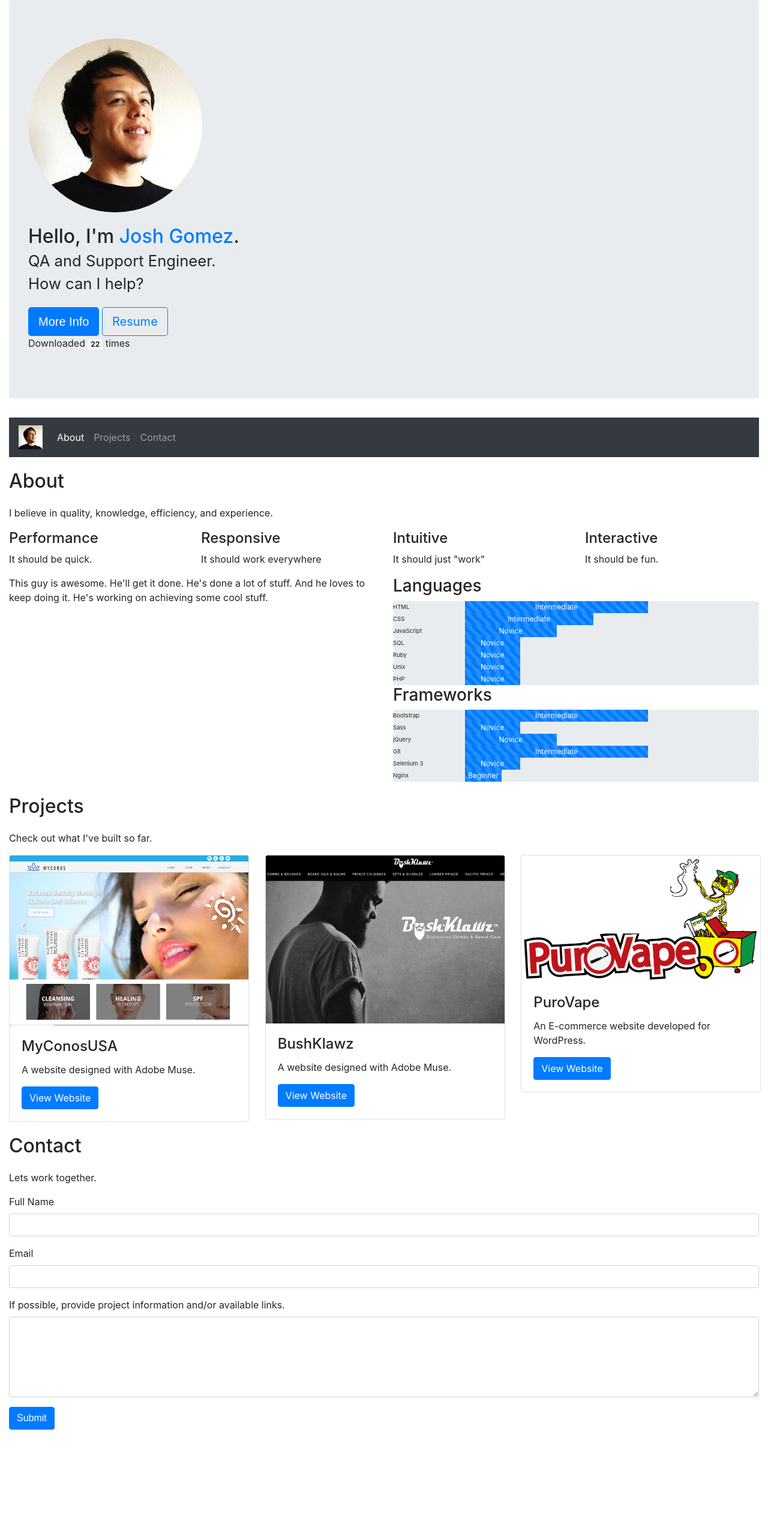
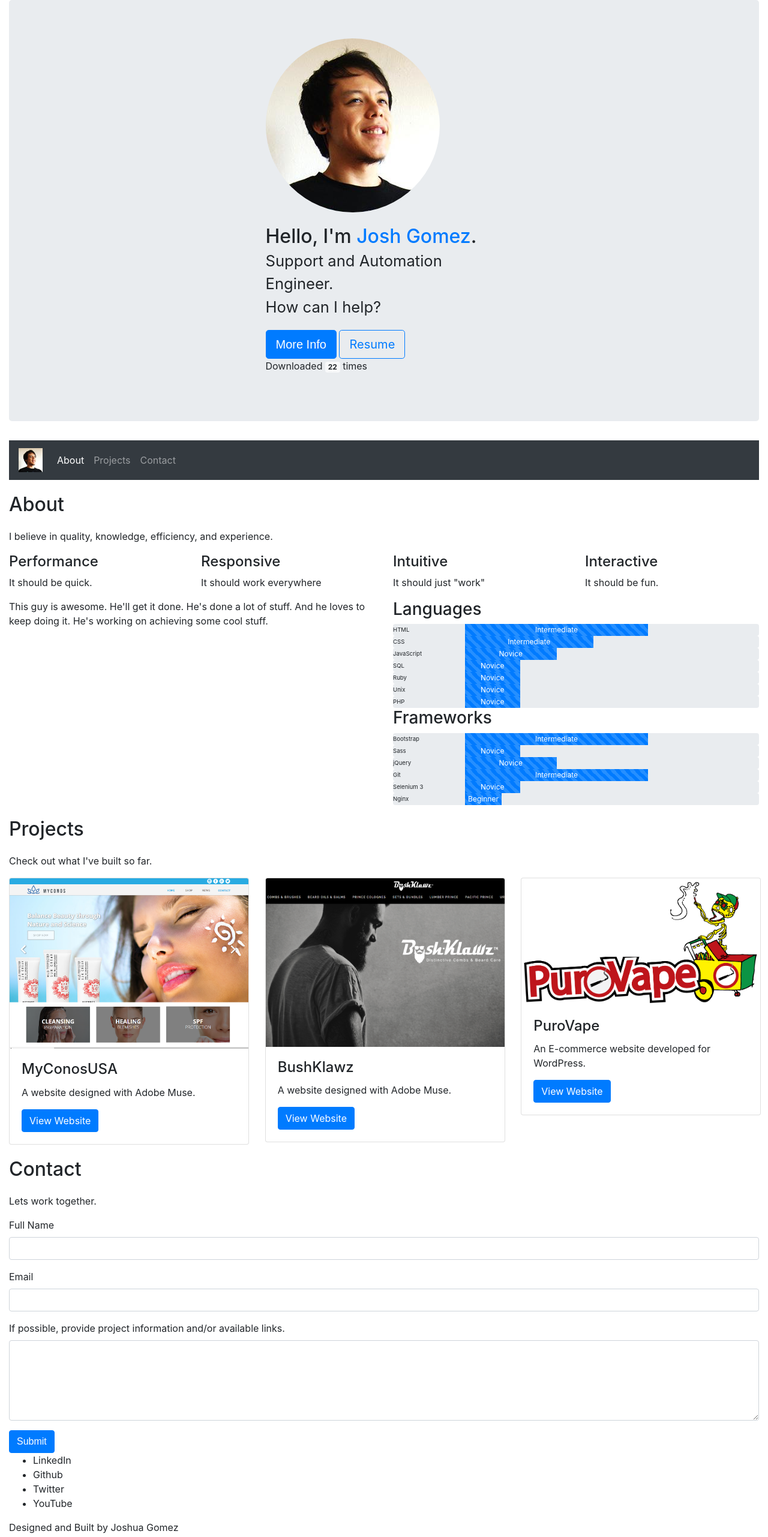
Before and after one commit to HeyJersh/Portfolio, a plain HTML site: page index.html in a window 1280 px wide. Shown: the whole page at 60% size. Before the commit the page ends 2383 px from the top, so only its background shows below. Drawn offline with nearby package versions, Linux system fonts and the light colour scheme.

Commit message:
Cleaned more HTML and setup custom stylesheet

```diff
--- /dev/null
+++ b/css/custom.css
@@ -0,0 +1,4 @@
+section#landing {
+  width: 395px;
+  margin: auto;
+}
--- a/index.html
+++ b/index.html
@@ -14,6 +14,7 @@
         <link rel="stylesheet" href="css/bootstrap.min.css">
         <link rel="stylesheet" href="css/normalize.css">
         <link rel="stylesheet" href="css/main.css">
+        <link rel="stylesheet" href="css/custom.css">
     </head>
     <body>
         <!--[if lte IE 9]>
@@ -24,11 +25,11 @@
         <div class="container-fluid">
 
           <!-- Landing section -->
-            <div class="jumbotron" id="landing">
+            <div class="jumbotron">
               <section id="landing">
                 <img src="img/my-face.jpg" class="rounded-circle" alt="Josh Gomez" />
                 <h1>Hello, I'm <span class="text-primary">Josh Gomez</span>.<br />
-                <small>QA and Support Engineer.</small><br />
+                <small>Support and Automation Engineer.</small><br />
                 <small>How can I help?</small></h1>
                 <button type="button" class="btn btn-primary btn-lg">More Info</button>
                 <a href="#" class="btn btn-outline-primary btn-lg">Resume</a></button>
@@ -195,9 +196,19 @@
                   <textarea class="form-control" rows="5" id="comments"></textarea>
                 </div>
                 <button type="submit" class="btn btn-primary">Submit</button>
-              </section>
+              </form>
+            </section>
 
-            </form>
+            <!-- Footer section -->
+            <section id="footer">
+              <ul>
+                <li id="linkedin">LinkedIn</li>
+                <li id="github">Github</li>
+                <li id="twitter">Twitter</li>
+                <li id="youtube">YouTube</li>
+              </ul>
+              <p>Designed and Built by Joshua Gomez<p>
+            </section>
           </div>
 
 
```
